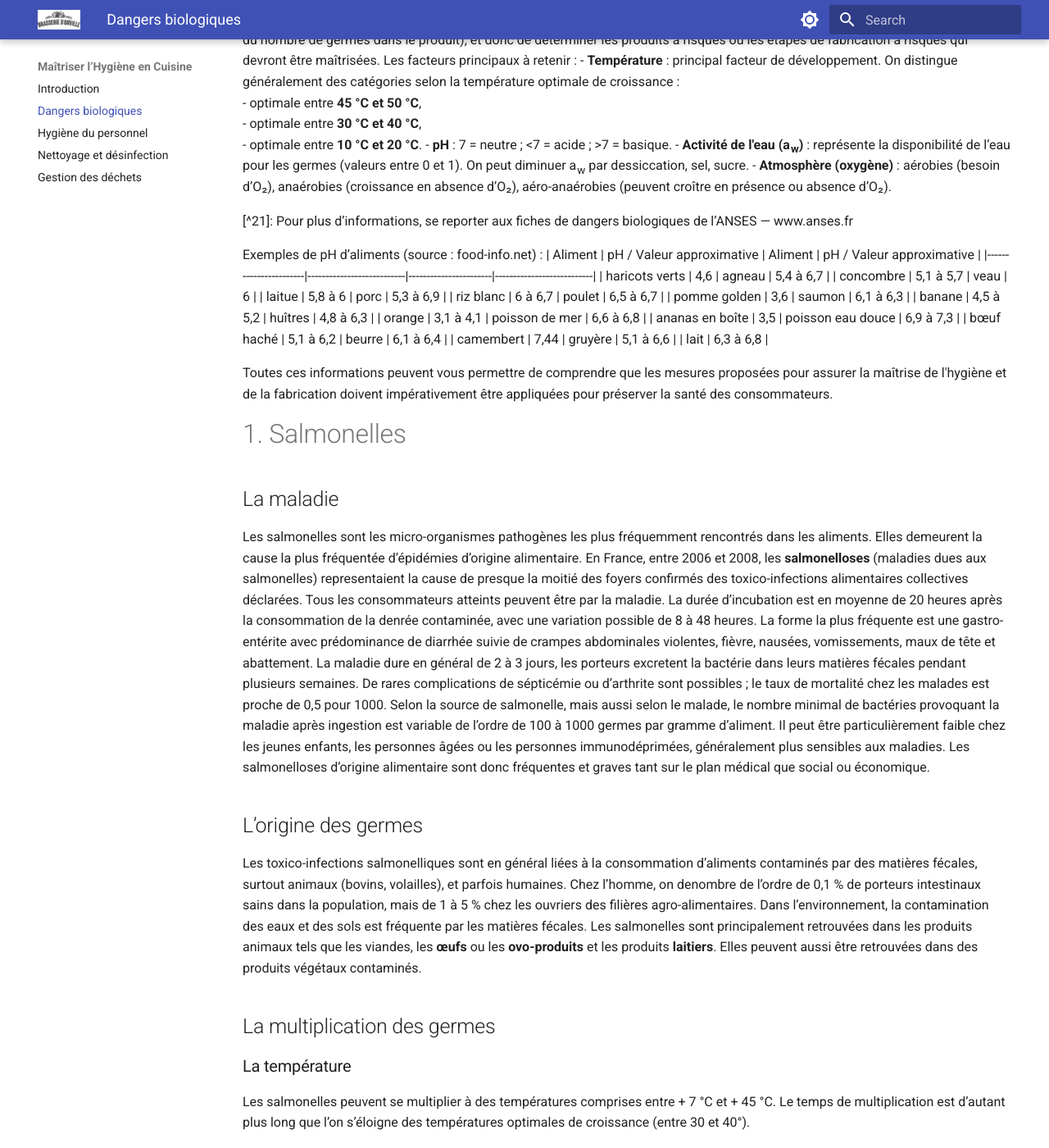
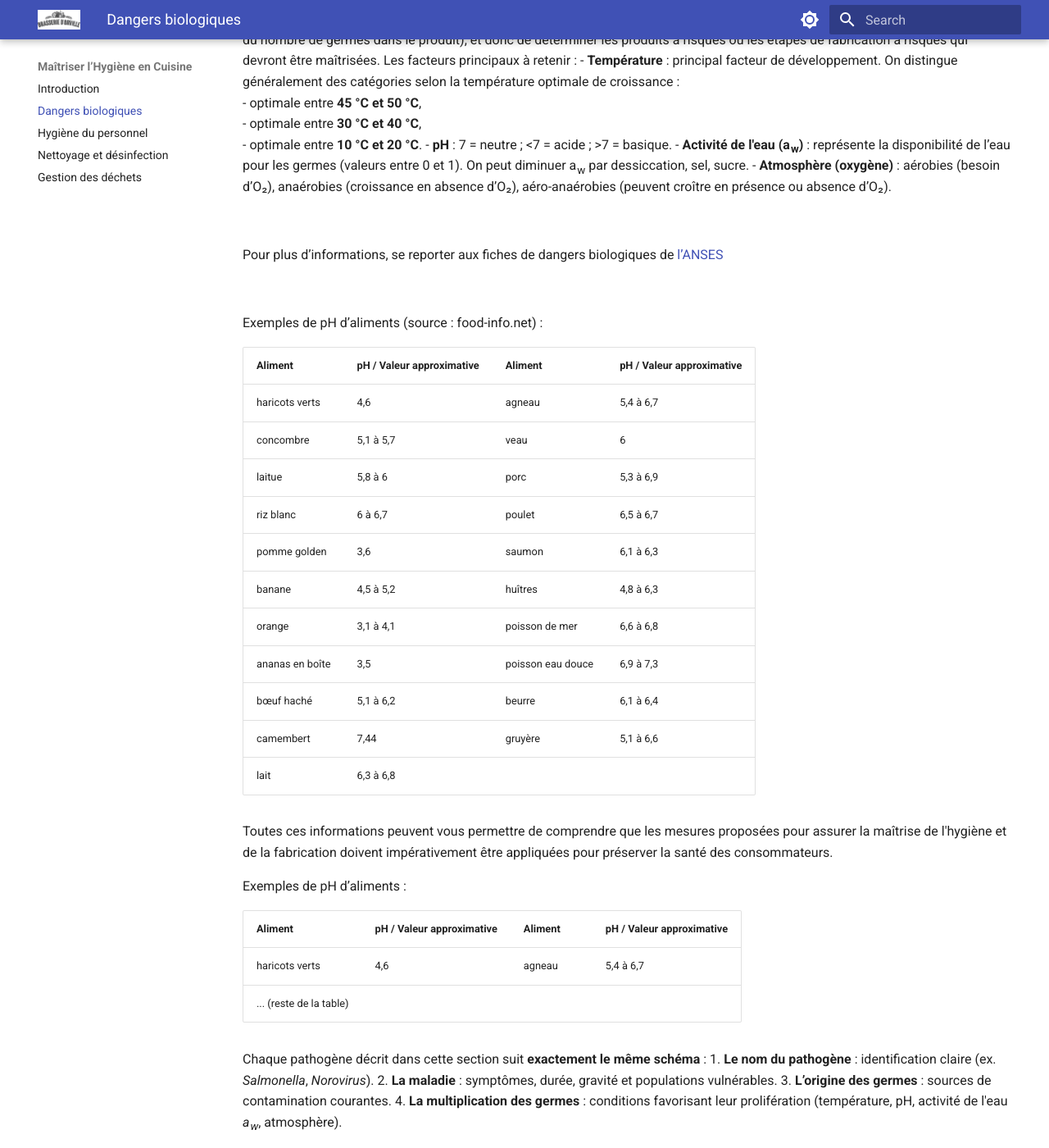
Before and after one commit to NabuchodonosorII/formation-hygiene-restaurant, an MkDocs documentation site: the page built from docs/bph/dangers_biologiques.md, in a window 1280 px wide and 1400 px high, scrolled down 958 px. Shown: the whole window at 82% size. Built offline with MkDocs 1.6.1 and Material for MkDocs 9.7.7, drawn with Linux system fonts in a browser that asks for light colours; some of the changed text lies outside the part shown.

Commit message:
Encore modif

```diff
--- a/docs/bph/dangers_biologiques.md
+++ b/docs/bph/dangers_biologiques.md
@@ -33,10 +33,15 @@
 - **Activité de l'eau (a<sub>w</sub>)** : représente la disponibilité de l’eau pour les germes (valeurs entre 0 et 1). On peut diminuer a<sub>w</sub> par dessiccation, sel, sucre.
 - **Atmosphère (oxygène)** : aérobies (besoin d’O₂), anaérobies (croissance en absence d’O₂), aéro-anaérobies (peuvent croître en présence ou absence d’O₂).
 
+<br>
 
-[^21]: Pour plus d’informations, se reporter aux fiches de dangers biologiques de l’ANSES — www.anses.fr
+ Pour plus d’informations, se reporter aux fiches de dangers biologiques de [l’ANSES](www.anses.fr)
+
+<br>
 
 Exemples de pH d’aliments (source : food-info.net) :
+
+
 | Aliment               | pH / Valeur approximative | Aliment               | pH / Valeur approximative |
 |-----------------------|---------------------------|-----------------------|---------------------------|
 | haricots verts        | 4,6                       | agneau                | 5,4 à 6,7                 |
@@ -53,6 +58,28 @@
 
 
 Toutes ces informations peuvent vous permettre de comprendre que les mesures proposées pour assurer la maîtrise de l'hygiène et de la fabrication doivent impérativement être appliquées pour préserver la santé des consommateurs.
+
+
+Exemples de pH d’aliments :
+
+
+| Aliment               | pH / Valeur approximative | Aliment               | pH / Valeur approximative |
+|-----------------------|---------------------------|-----------------------|---------------------------|
+| haricots verts        | 4,6                       | agneau                | 5,4 à 6,7                 |
+| ... (reste de la table) |
+
+Chaque pathogène décrit dans cette section suit **exactement le même schéma** :
+1. **Le nom du pathogène** : identification claire (ex. *Salmonella*, *Norovirus*).
+2. **La maladie** : symptômes, durée, gravité et populations vulnérables.
+3. **L’origine des germes** : sources de contamination courantes.
+4. **La multiplication des germes** : conditions favorisant leur prolifération (température, pH, activité de l'eau *a<sub>w</sub>*, atmosphère).
+
+Ce schéma récurrent vous permettra d’identifier **rapidement les risques spécifiques** à chaque pathogène et d’appliquer immédiatement les mesures préventives adaptées en cuisine.
+
+---
+<br>
+# 1. Salmonelles
+
 
 
 # 1. Salmonelles
@@ -77,6 +104,8 @@
 ### L’atmosphère
 Les salmonelles peuvent se développer en présence ou en absence d’oxygène. A basse température, la croissance est retardée en présence de gaz carbonique.
 
+<br><br>
+
 # 2. Listeria monocytogenes
 ## La maladie
 *Listeria monocytogenes* est une bactérie que l’on peut trouver partout, très largement répandue dans l’environnement et qui possède de grandes capacités de résistance dans le milieu extérieur. Sa particularité est son aptitude à se multiplier aux températures de réfrigération.
@@ -98,6 +127,9 @@
 ### L’atmosphère
 *Listeria monocytogenes* peut se développer en présence de beaucoup d’oxygène ou en absence.
 
+<br>
+<br>
+
 # 3. Bacillus cereus
 ## La maladie
 Bacillus cereus est une bactérie. Le Céréulide est la toxine produite par la bactérie.
@@ -118,6 +150,9 @@
 ### L’atmosphère
 Bacillus cereus est une bactérie se développant en présence ou non d’oxygène.
 
+<br>
+<br>
+
 # 4. Campylobacter
 ## La maladie
 Les *Campylobacter* sont des bactéries. En France, l’incidence estimée de campylobactérioses humaines est de 21 à 29 cas pour 100 000 habitants.
@@ -135,6 +170,9 @@
 Les *Campylobacter* n’arrivent pas à se développer à une a$_w$ en dessous de 0,987.
 ### L’atmosphère
 Leur croissance est favorisée par un milieu appauvri en oxygène.
+
+<br>
+<br>
 
 # 5. Escherichia Coli entérohémorragiques (ECEH)
 ## La maladie
@@ -155,6 +193,9 @@
 E. Coli 0157:H7 est capable de se développer dans des milieux acides (pH de 4,4).
 ### L'activité de l'eau
 E. Coli 0157 :H7 se développe dans des milieux avec une aw d'au moins 0,95.
+
+<br>
+<br>
 
 # 6. Staphylococques pathogènes
 ## La maladie
@@ -178,6 +219,9 @@
 ### Autres paramètres
 *Staphylococcus aureus* tolère des concentrations élevées en sel.
 
+<br>
+<br>
+
 # 7. Clostridium perfringens
 ## La maladie
 Clostridium perfringens est une bactérie qui produit une toxine dans le tractus intestinal des personnes ayant consommé des aliments contaminés.
@@ -197,6 +241,9 @@
 *Clostridium perfringens* se développe à une *a<sub>w</sub>*d moins qu'à 0,97.
 ### L'atmosphère
 *Clostridium perfringens* est anaérobique strict mais peut se développer dans des milieux pauvres en oxygène.
+
+<br>
+<br>
 
 # 8. Clostridium botulinum
 ## La maladie
@@ -241,6 +288,11 @@
 Les Norovirus sont résistants à la chaleur, il faut un traitement d’au moins 100°C durant 1 min pour les détruire.
 ### Le pH
 Les Norovirus sont très résistants aux pH acides ou basiques.
+
+<br>
+<br>
+
+
 # 10. Anisakis
 ## Cycle de vie
 Anisakis est un genre de nématodes (parasites – vers ronds) que l’on retrouve dans le tube digestif des animaux marins.
@@ -253,6 +305,9 @@
 Cette maladie est fréquemment constatée dans les zones géographiques où le poisson est consommé cru (ou peu cuit, fumés, mariniés ou salés).
 Exemple de préparations culinaires pouvant être contaminées : sushis, rollmops, ceviche.
 Le chauffage à + 55 °C durant une minute ou l’application d’une température de –20 °C pendant 24 heures est une méthode efficace pour tuer ces parasites.
+
+<br>
+<br>
 
 # 11. Histamine
 ## La maladie
```
Also changed, not shown: other parts of docs/bph/dangers_biologiques.md (+0 -5 lines), docs/microbiologie/focus-pathogens.md (deleted, +0 -46 lines), docs/microbiologie/index.md (deleted, +0 -17 lines), docs/microbiologie/intro.md (deleted, +0 -30 lines), docs/microbiologie/virulence.md (deleted, +0 -35 lines).
